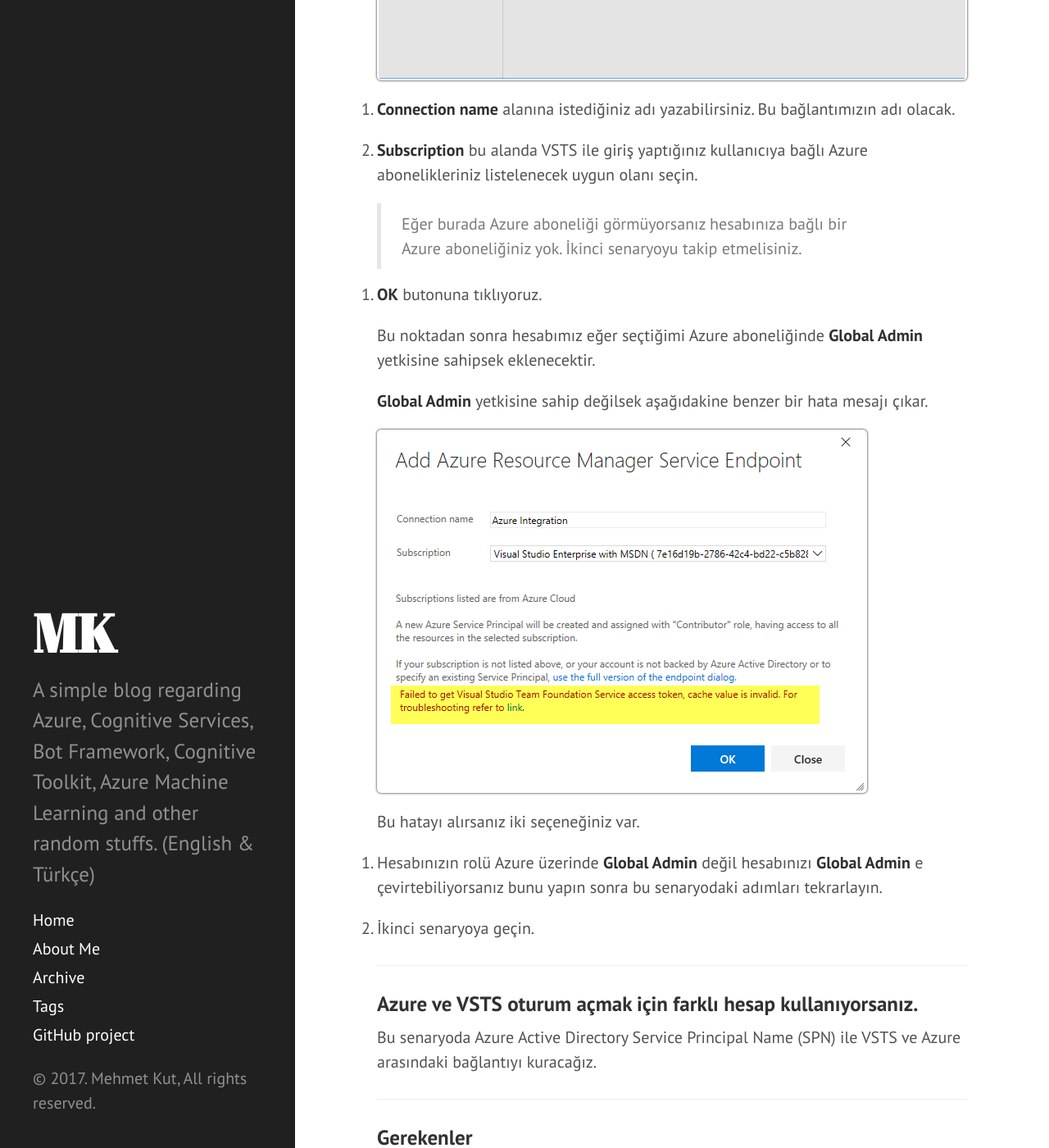
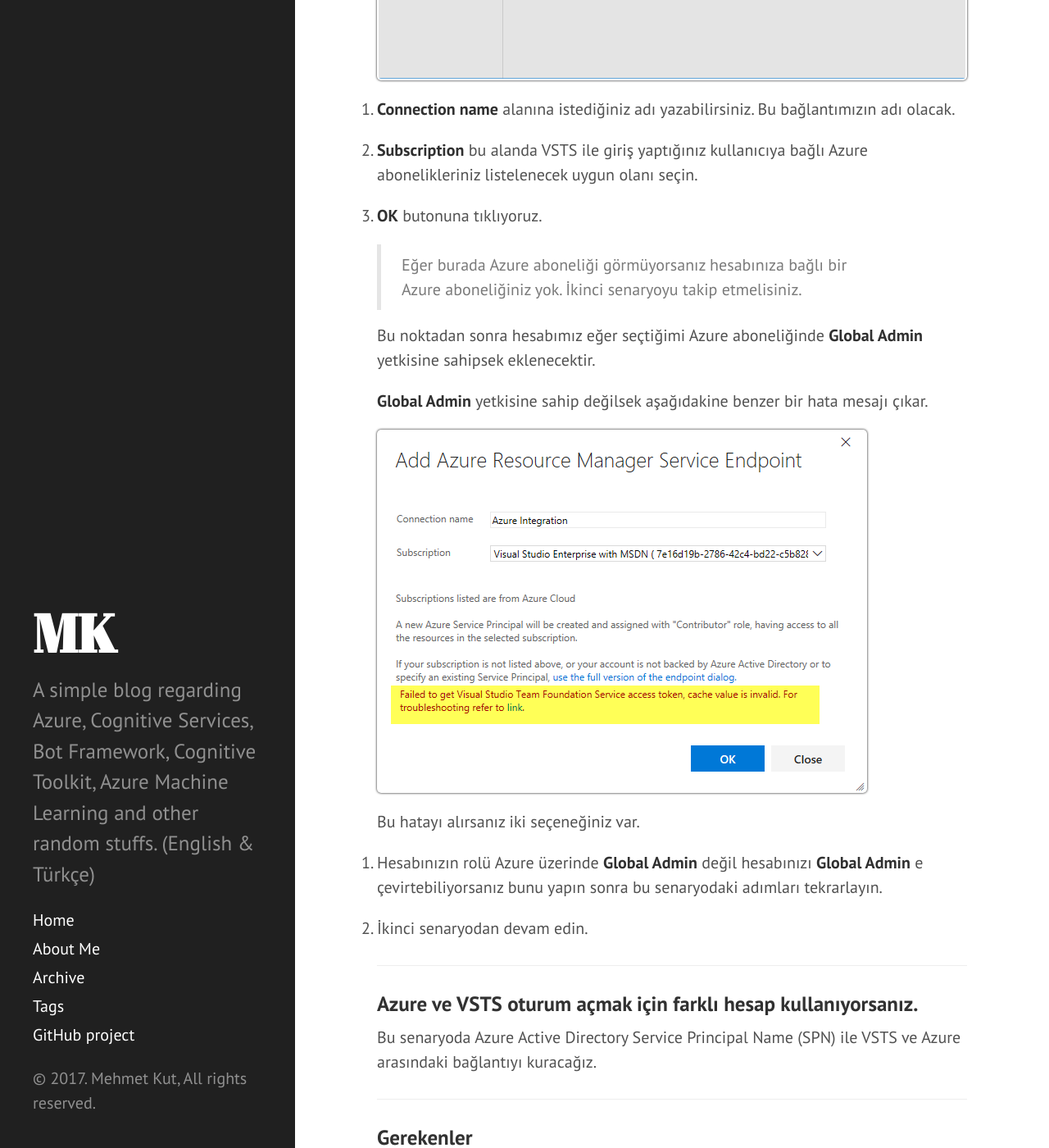
Before and after one commit to mehmetkut/mehmetkut.github.io, a Jekyll site: the page built from _posts/2017-08-02-visual-studio-team-services-ile-azure-entegrasyonu-tr.md, in a window 1280 px wide and 1400 px high, scrolled down 2834 px. Shown: the whole window at 82% size. Built offline with Jekyll 4.4.1, drawn with Linux system fonts in a browser that asks for light colours; comment, search, counter and statistics services are not loaded.

Commit message:
post updated

```diff
--- a/_posts/2017-08-02-visual-studio-team-services-ile-azure-entegrasyonu-tr.md
+++ b/_posts/2017-08-02-visual-studio-team-services-ile-azure-entegrasyonu-tr.md
@@ -52,9 +52,9 @@ VSTS ve Azure'da oturum açmak için aynı hesabı kullanıyorsanız, entegrasyo
 
 2. **Subscription** bu alanda VSTS ile giriş yaptığınız kullanıcıya bağlı Azure abonelikleriniz listelenecek uygun olanı seçin.
 
+3. **OK** butonuna tıklıyoruz.
+
 >Eğer burada Azure aboneliği görmüyorsanız hesabınıza bağlı bir Azure aboneliğiniz yok. İkinci senaryoyu takip etmelisiniz.
-
-3. **OK** butonuna tıklıyoruz.
 
 
 Bu noktadan sonra hesabımız eğer seçtiğimi Azure aboneliğinde **Global Admin** yetkisine sahipsek eklenecektir.
@@ -67,7 +67,7 @@ Bu hatayı alırsanız iki seçeneğiniz var.
 
 1. Hesabınızın rolü Azure üzerinde **Global Admin** değil hesabınızı **Global Admin** e çevirtebiliyorsanız bunu yapın sonra bu senaryodaki adımları tekrarlayın.
 
-2. İkinci senaryoya geçin.
+2. İkinci senaryodan devam edin.
 
 -----
 
```
